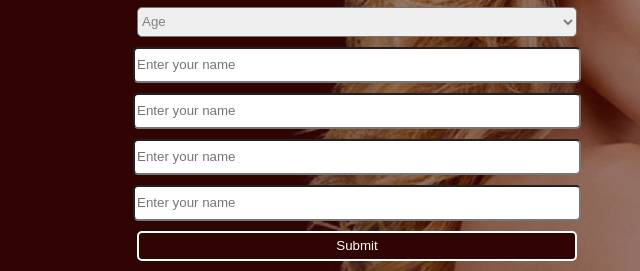
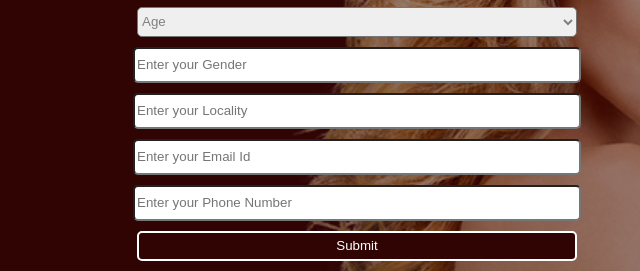
Before and after one commit to Charushi06/Fit-Sphere, a plain HTML site: page index.html in a window 1280 px wide. Shown: the part 450-721 px from the top of the page, 97-737 px from the left. Drawn offline with Linux system fonts and the light colour scheme.

Commit message:
Update index.html

```diff
--- a/index.html
+++ b/index.html
@@ -45,10 +45,10 @@
                 <option>30-45</option>
                 <option>45 above</option>
             </select>
-            <input type="text" class="info" name="Gender" placeholder="Enter your name">
-            <input type="text" class="info" name="Locality" placeholder="Enter your name">
-            <input type="text" class="info" name="Email" placeholder="Enter your name">
-            <input type="text" class="info" name="Ph_no" placeholder="Enter your name">
+            <input type="text" class="info" name="Gender" placeholder="Enter your Gender">
+            <input type="text" class="info" name="Locality" placeholder="Enter your Locality">
+            <input type="text" class="info" name="Email" placeholder="Enter your Email Id">
+            <input type="text" class="info" name="Ph_no" placeholder="Enter your Phone Number">
             <button class="info" id="sub">Submit</button>
         </div>
     </div>
```
